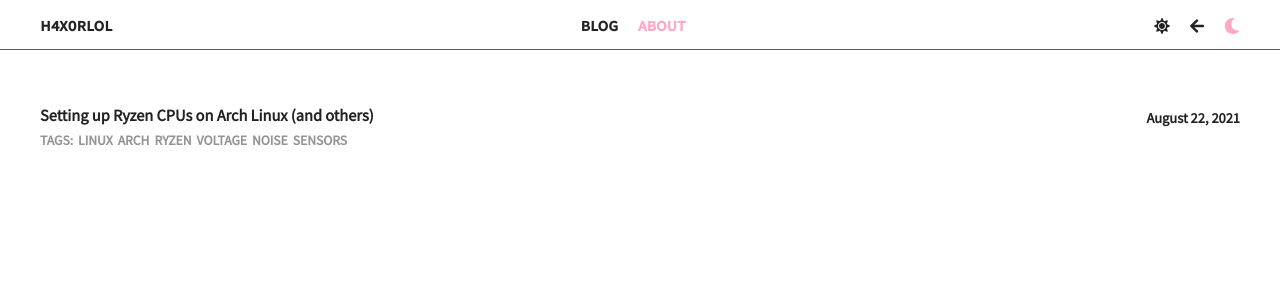
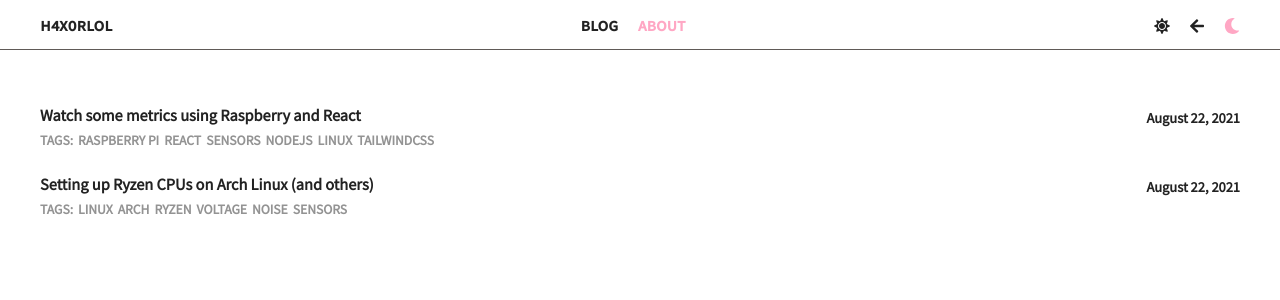
Before and after one commit to h4x0rlol/Blog, a Next.js app in the folder client/: page /blog in a window 1280 px wide. Shown: the top 300 px of the page. Built offline with nearby package versions, Linux system fonts and the light colour scheme.

Commit message:
feat: add article titles

```diff
--- a/client/lib/Articles.js
+++ b/client/lib/Articles.js
@@ -1,6 +1,20 @@
 export const Articles = [
   {
     id: 1,
+    title: "Watch some metrics using Raspberry and React",
+    link: "archlinux-ryzen-setup",
+    tags: [
+      "Raspberry Pi",
+      "React",
+      "Sensors",
+      "Nodejs",
+      "Linux",
+      "TailwindCSS",
+    ],
+    date: "August 22, 2021",
+  },
+  {
+    id: 2,
     title: "Setting up Ryzen CPUs on Arch Linux (and others)",
     link: "archlinux-ryzen-setup",
     tags: ["Linux", "Arch", "Ryzen", "Voltage", "Noise", "Sensors"],
--- a/client/pages/_document.jsx
+++ b/client/pages/_document.jsx
@@ -28,7 +28,7 @@ class MyDocument extends Document {
           />
           <meta
             name="description"
-            content="Dmitry Khailov personal portofilo website and blog"
+            content="Dmitriy Khailov personal portofilo website and blog"
           ></meta>
         </Head>
         <body>
```
Also changed, not shown: client/pages/blog/[title].jsx (+23 -1 lines).
